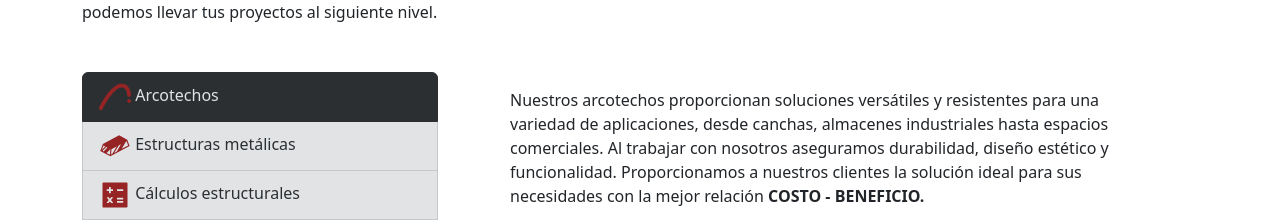
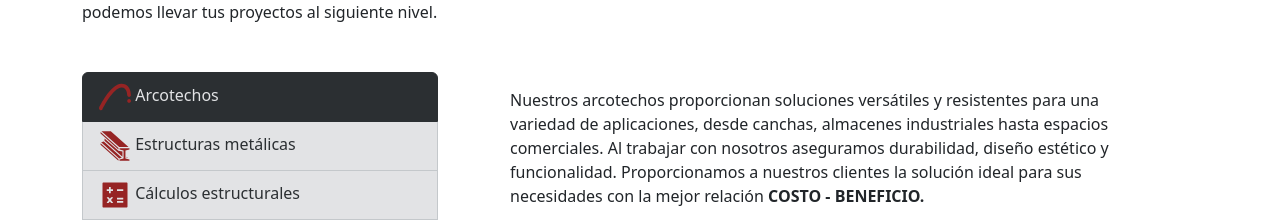
Before and after one commit to ErnieBautista/techoscurvos, a React (Vite) app: page / in a window 1280 px wide. Shown: the part 965-1185 px from the top of the page. Built offline with nearby package versions, Linux system fonts and the light colour scheme.

Commit message:
cambio icono de estructuras metalicas

```diff
--- a/src/components/Beneficios/Beneficios.jsx
+++ b/src/components/Beneficios/Beneficios.jsx
@@ -10,7 +10,7 @@ import LaminaKR18 from "../../assets/imgs/Lamina KR-18.webp";
 import LaminaRN100 from "../../assets/imgs/Lamina RN-100.webp";
 import MaquinaGif from "../../assets/imgs/Maquina.gif";
 import { SiArchicad } from "react-icons/si";
-import { GiMetalBar } from "react-icons/gi";
+import { GiIBeam } from "react-icons/gi";
 import { AiFillCalculator } from "react-icons/ai";
 import { GiRolledCloth } from "react-icons/gi";
 import { GiFactoryArm } from "react-icons/gi";
@@ -42,7 +42,7 @@ export const Beneficios = () => {
                   <SiArchicad className="serviciosIcon" /> Arcotechos
                 </ListGroup.Item>
                 <ListGroup.Item variant="secondary" action href="#link2">
-                  <GiMetalBar className="serviciosIcon" /> Estructuras metálicas
+                  <GiIBeam className="serviciosIcon" /> Estructuras metálicas
                 </ListGroup.Item>
                 <ListGroup.Item variant="secondary" action href="#link3">
                   <AiFillCalculator className="serviciosIcon" /> Cálculos
```
